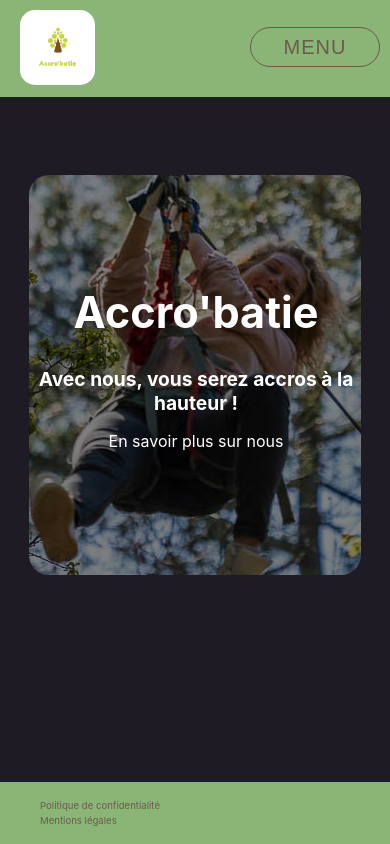
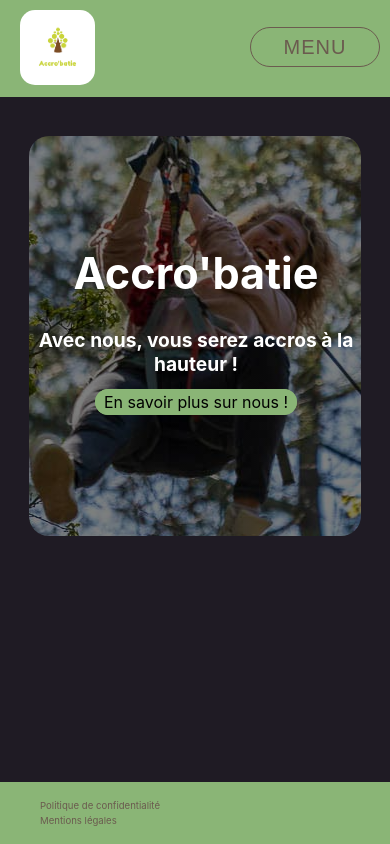
Before and after one commit to ValentinM27/Accrobranche, a React (Create React App) app: page / in a window 390 px wide. Built offline with nearby package versions, Linux system fonts and the light colour scheme.

Commit message:
Ajout link Home.jsx + style et corrections margin responsive

```diff
--- a/public/index.html
+++ b/public/index.html
@@ -2,14 +2,14 @@
 <html lang="en">
   <head>
     <meta charset="utf-8" />
-    <link rel="icon" href="%PUBLIC_URL%/favicon.ico" />
+    <link rel="icon" href="%PUBLIC_URL%/logo-accrobatie.jpeg" />
     <meta name="viewport" content="width=device-width, initial-scale=1" />
     <meta name="theme-color" content="#000000" />
     <meta
       name="description"
-      content="Web site created using create-react-app"
+      content="Accro'batie, avec nous, vous serez accros à la hauteur !"
     />
-    <link rel="apple-touch-icon" href="%PUBLIC_URL%/logo192.png" />
+    <link rel="apple-touch-icon" href="%PUBLIC_URL%/logo-accrobatie.jpeg" />
     <!--
       manifest.json provides metadata used when your web app is installed on a
       user's mobile device or desktop. See https://developers.google.com/web/fundamentals/web-app-manifest/
@@ -24,7 +24,7 @@
       work correctly both with client-side routing and a non-root public URL.
       Learn how to configure a non-root public URL by running `npm run build`.
     -->
-    <title>React App</title>
+    <title>Accro'batie</title>
   </head>
   <body>
     <noscript>You need to enable JavaScript to run this app.</noscript>
--- a/src/components/Home.jsx
+++ b/src/components/Home.jsx
@@ -1,4 +1,5 @@
 import React, {Component} from 'react';
+import {Link} from "react-router-dom";
 
 class Home extends Component {
     render() {
@@ -7,9 +8,9 @@ class Home extends Component {
                 <div className="home-detail">
                     <h1>Accro'batie</h1>
                     <h2>Avec nous, vous serez accros à la hauteur !</h2>
-                    <p>
-                        En savoir plus sur nous
-                    </p>
+                    <Link to="/about">
+                        En savoir plus sur nous !
+                    </Link>
                 </div>
             </div>
         );
--- a/src/styles/Global.css
+++ b/src/styles/Global.css
@@ -254,6 +254,12 @@ header {
     text-decoration: none;
     color: #6b5b4f;
     margin-left: 30px;
+    transition: ease-in-out .5s;
+}
+
+.footer-list-element a:hover {
+    color: #ffe3cf;
+    transition: ease-in-out .5s;
 }
 
 /* Gestion de footer.jsx pour écran inf à 560px */
@@ -281,8 +287,7 @@ header {
 
 .home {
     margin-top: 2.5%;
-    position: relative;
-    vertical-align: center;
+    align-items: center;
     border-radius: 20px;
     margin-left: auto;
     margin-right: auto;
@@ -316,10 +321,28 @@ header {
     margin-top: 250px;
 }
 
+.home-detail a {
+    padding: 2px 8px 2px 8px;
+    border-radius: 15px;
+    border: 1px solid #8ab576;
+    background: #8ab576;
+    text-decoration: none;
+    color: black;
+    transition: ease-in-out .5s;
+}
+
+.home-detail a:hover {
+    font-weight: bold;
+    background: #1F1B24;
+    color: #8ab576;
+    transition: ease-in-out .5s;
+}
+
+
 @media (max-height: 850px) {
     .home {
-        margin-top: 20%;
-        margin-bottom: 25%;
+        margin-top: 10%;
+        margin-bottom: min(100px, 25%);
         height: 400px;
     }
 
```
Also changed, not shown: public/logo-accrobatie.png (added).
